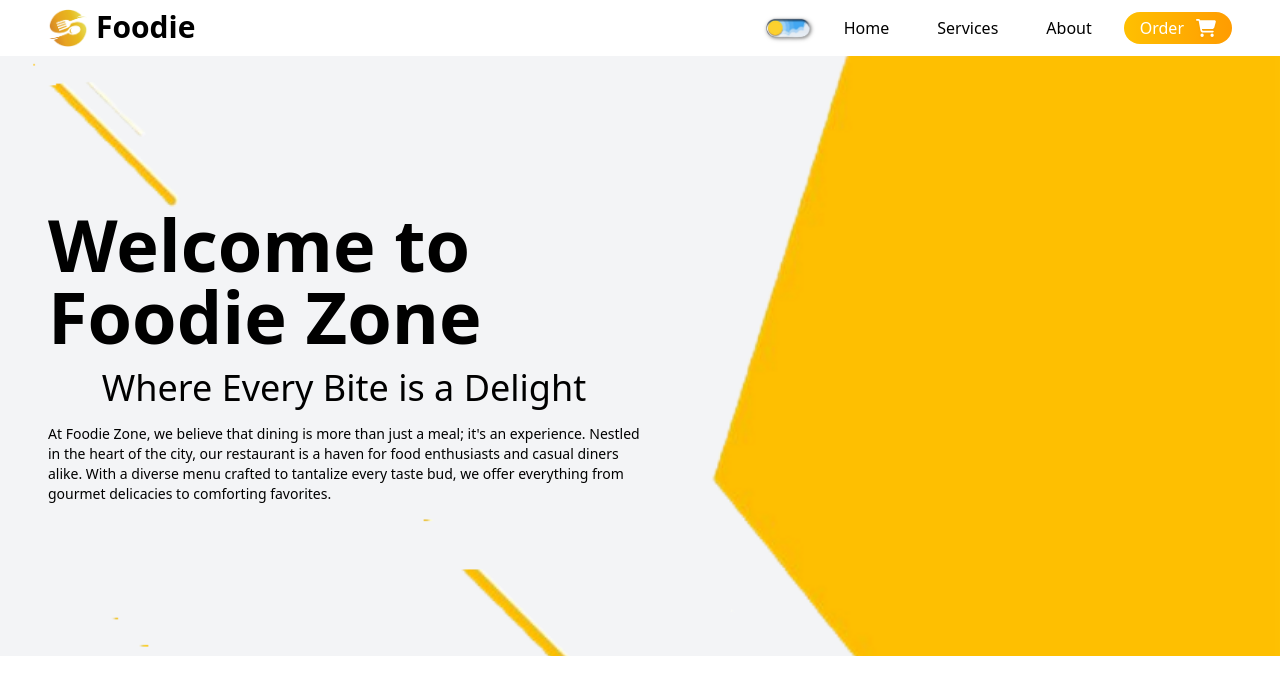
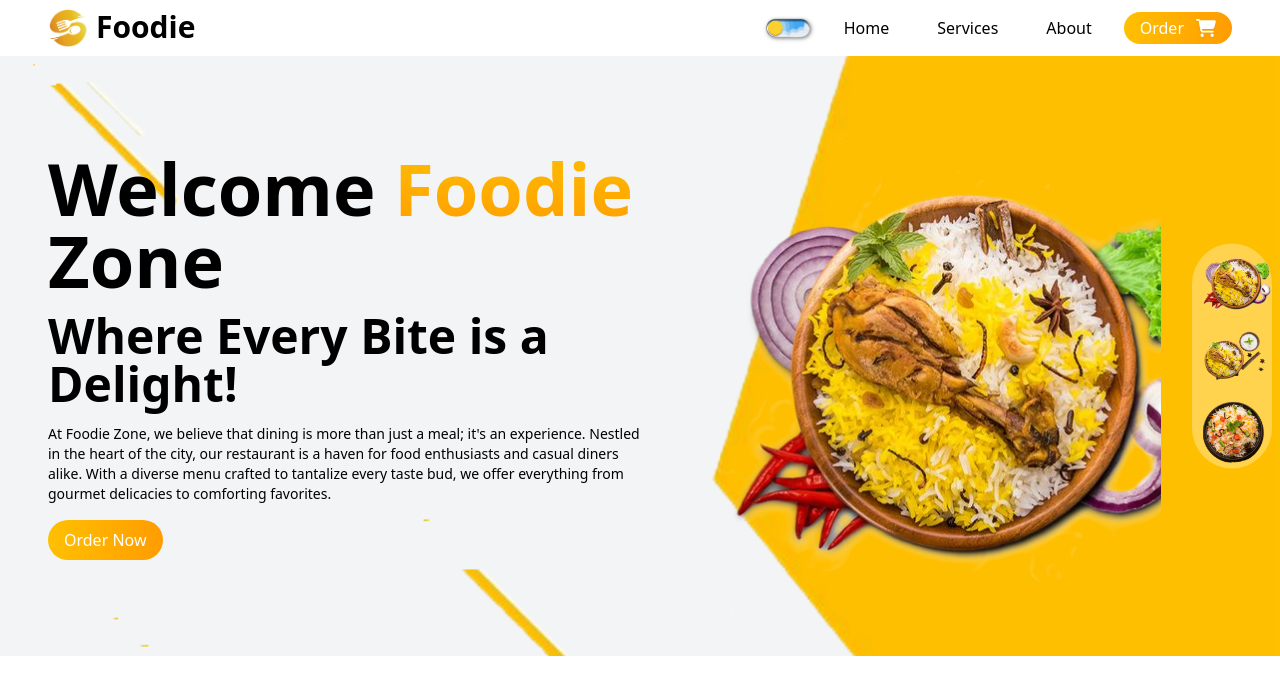
Before and after one commit to IAMYASH79/Food-App, a React (Vite) app: page / in a window 1280 px wide. Shown: the top 694 px of the page. Built offline with nearby package versions, Linux system fonts and the light colour scheme.

Commit message:
add features

```diff
--- a/src/components/Hero/Hero.jsx
+++ b/src/components/Hero/Hero.jsx
@@ -1,52 +1,62 @@
 import React from "react";
-import bgImg from "../../assets/vector3.png";
-import Food1 from "../../assets/biryani2.png";
-import Food2 from "../../assets/biryani3.png";
-import Food3 from "../../assets/biryani5.png";
+import BiryaniImg1 from "../../assets/biryani3.png";
+import BiryaniImg2 from "../../assets/biryani5.png";
+import BiryaniImg3 from "../../assets/biryani2.png";
+import Vector from "../../assets/vector3.png";
 
 const ImageList = [
   {
     id: 1,
-    img: Food1,
+    img: BiryaniImg1,
   },
   {
     id: 2,
-    img: Food2,
+    img: BiryaniImg2,
   },
   {
     id: 3,
-    img: Food3,
+    img: BiryaniImg3,
   },
 ];
 
-const bgImage = {
-  backgroundImage: `url(${bgImg})`,
-  backgroundPosition: "center",
-  backgroundSize: "cover",
-  backgroundRepeat: "no-repeat",
-  width: "100%",
-  height: "100%",
-};
+const Hero = () => {
+  const [imageId, setImageId] = React.useState(BiryaniImg1);
 
-const Hero = () => {
-  const [imageId, setImageId] = React.useState(Food1);
+  const bgImage = {
+    backgroundImage: `url(${Vector})`,
+    backgroundPosition: "center",
+    backgroundRepeat: "no-repeat",
+    backgroundSize: "cover",
+    height: "100%",
+    width: "100%",
+  };
+
   return (
     <>
       <div
+        className="min-h-[550px] sm:min-h-[600px] bg-gray-100 flex justify-center items-center dark:bg-gray-950 dark:text-white duration-200"
         style={bgImage}
-        className="min-h-[550px] sm:min-h-[600px] bg-gray-100 flex justify-center items-center dark:bg-gray-950 dark:text-white duration-200"
       >
         <div className="container pb-8 sm:pb-0">
           <div className="grid grid-cols-1 sm:grid-cols-2">
-            {/* text content section   */}
-            <div className="flex flex-col justify-center items-center gap-4 pt-12 sm:pt-0 text-center sm:text-left order-2 sm:order-1">
+            {/* text content section */}
+            <div
+              data-aos="zoom-out"
+              data-aos-duration="400"
+              data-aos-once="true"
+              className="flex flex-col justify-center gap-4 pt-12 sm:pt-0 text-center sm:text-left order-2 sm:order-1"
+            >
               <h1 className="text-5xl sm:text-6xl lg:text-7xl font-bold">
-                Welcome to Foodie Zone
+                Welcome{" "}
+                <span class="bg-clip-text text-transparent bg-gradient-to-b from-primary to-secondary">
+                  Foodie
+                </span>{" "}
+                Zone
               </h1>
-              <h3 className="text-2xl sm:text-3xl lg:text-4xl from-neutral-100">
-                Where Every Bite is a Delight
-              </h3>
-              <p className="text-sm">
+              <h2 className="text-3xl sm:text-4xl lg:text-5xl font-bold">
+                Where Every Bite is a Delight!
+              </h2>
+              <p className="text-sm ">
                 At Foodie Zone, we believe that dining is more than just a meal;
                 it's an experience. Nestled in the heart of the city, our
                 restaurant is a haven for food enthusiasts and casual diners
@@ -54,8 +64,46 @@
                 we offer everything from gourmet delicacies to comforting
                 favorites.
               </p>
+              <div>
+                <button className="bg-gradient-to-r from-primary to-secondary hover:scale-105 duration-200 text-white py-2 px-4 rounded-full">
+                  Order Now
+                </button>
+              </div>
             </div>
             {/* Image section */}
+            <div className="min-h-[450px] sm:min-h-[450px] flex justify-center items-center relative order-1 sm:order-2 ">
+              <div className="h-[300px] sm:h-[450px] overflow-hidden flex justify-center items-center">
+                <img
+                  data-aos="zoom-in"
+                  data-aos-duration="300"
+                  data-aos-once="true"
+                  src={imageId}
+                  alt="biryani img"
+                  className="w-[300px] sm:w-[450px] sm:scale-125  mx-auto spin "
+                />
+              </div>
+              <div className="flex lg:flex-col lg:top-1/2 lg:-translate-y-1/2 lg:py-2 justify-center gap-4 absolute bottom-[0px] lg:-right-10 bg-white/30 rounded-full">
+                {ImageList.map((item) => (
+                  <img
+                    data-aos="zoom-in"
+                    data-aos-duration="400"
+                    data-aos-once="true"
+                    src={item.img}
+                    onClick={() => {
+                      setImageId(
+                        item.id === 1
+                          ? BiryaniImg1
+                          : item.id === 2
+                          ? BiryaniImg2
+                          : BiryaniImg3
+                      );
+                    }}
+                    alt="biryani img"
+                    className="max-w-[80px] h-[80px] object-contain inline-block hover:scale-105 duration-200"
+                  />
+                ))}
+              </div>
+            </div>
           </div>
         </div>
       </div>
```
